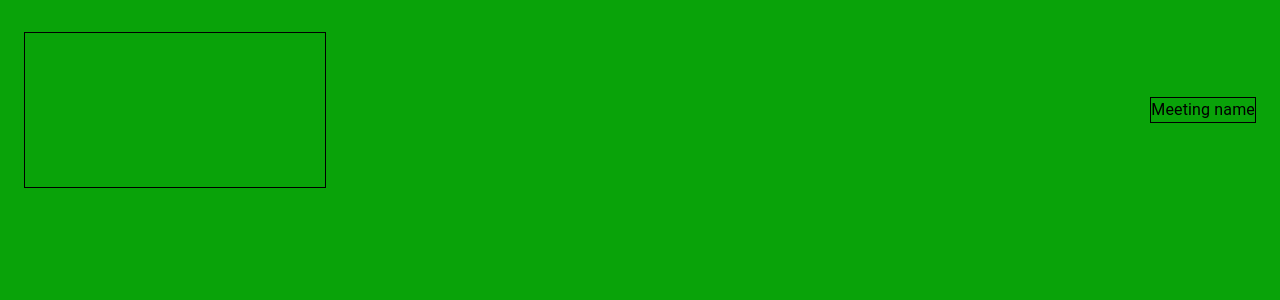
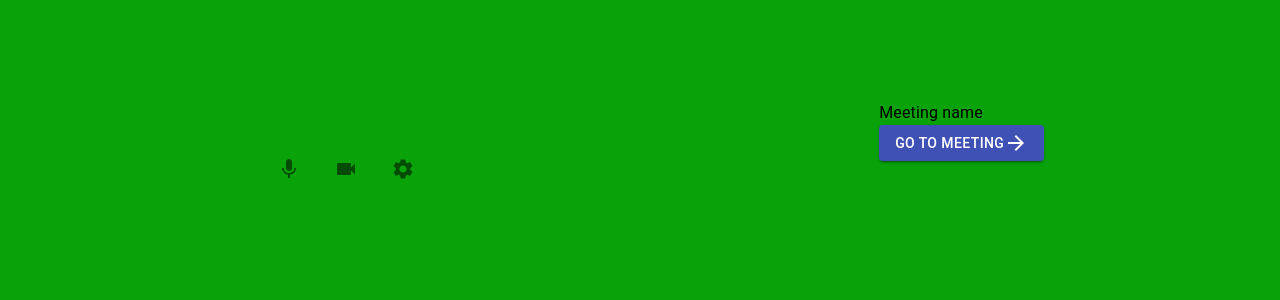
Before and after one commit to ShreyanshPrakash/WebRTCVideoConference, a React (Create React App) app: page /lobby in a window 1280 px wide. Shown: the top 300 px of the page. Built offline with nearby package versions, Linux system fonts and the light colour scheme; no server answers.

Commit message:
Worked on the lobby page.

```diff
--- a/src/components/lobby/lobby.component.js
+++ b/src/components/lobby/lobby.component.js
@@ -4,11 +4,16 @@ import {
     Container,
     Grid,
     Typography,
+    Button,
 } from '@material-ui/core';
+import ArrowForwardIcon from '@material-ui/icons/ArrowForward';
 
 import {
     useGetUserMedia,
 } from 'src/hooks';
+import{
+    VideoPlaceholderComponent,
+} from 'src/reuseableComp';
 
 import './lobby.style.scss';
 
@@ -17,7 +22,7 @@ function LobbyComponent(){
     const [userStream, setUserStream] = useState("");
     const [participantsStream, setParticipantsStream] = useState("");
 
-    const userRef = useRef('');
+    const userVideoRef = useRef('');
 
     const mediaStream = useGetUserMedia({
         video: true,
@@ -26,8 +31,8 @@ function LobbyComponent(){
 
     useEffect( () => {
         if( mediaStream ){
-            userRef.current.srcObject = mediaStream;
-            userRef.current.play()
+            userVideoRef.current.srcObject = mediaStream;
+            userVideoRef.current.play()
         }
     }, [mediaStream])
 
@@ -35,19 +40,27 @@ function LobbyComponent(){
     return(
         <React.Fragment>
             <Container className="lobbyWrapper">
-                <Grid container justify="space-between" alignItems="center">
+                <Grid container justify="space-around" alignItems="center">
                     <Grid item className="videoFeedWrapper">
-                        <video
-                            className="userVideoStream"
-                            ref={userRef}
-                            muted={true}
-                        >
-                        </video>
+                        <VideoPlaceholderComponent
+                            ref={userVideoRef}
+                            config={{
+                                muted: true,
+                            }}
+                        />
                     </Grid>
                     <Grid item className="meetingInfoWrapper">
                         <Typography>
                             Meeting name
                         </Typography>
+                        <Button
+                            fullWidth
+                            color="primary"
+                            variant="contained"
+                        >
+                            Go to Meeting
+                            <ArrowForwardIcon />
+                        </Button>
                     </Grid>
                 </Grid>
             </Container>
--- a/src/components/lobby/lobby.style.scss
+++ b/src/components/lobby/lobby.style.scss
@@ -4,12 +4,18 @@
     margin: 32px auto;
 
     .videoFeedWrapper{
-        border: 1px solid black;
+
+        margin: 24px;
+
+        .userVideoStream{
+            width: 100%;
+        }
 
     }
 
     .meetingInfoWrapper{
-        border: 1px solid black;
+        margin: 24px;
+        padding: 40px;
 
     }
 
--- a/src/hooks/getUserMedia.hooks.js
+++ b/src/hooks/getUserMedia.hooks.js
@@ -5,6 +5,7 @@ function useGetUserMedia(mediaConstraints){
 
     const [userMediaStream, setUserMediaStream] = useState("");
 
+    // need to handle permission denied and other cases.
     useEffect( () => {
         window.navigator.mediaDevices.getUserMedia(mediaConstraints)
             .then( stream => {
--- a/src/reuseableComp/index.js
+++ b/src/reuseableComp/index.js
@@ -1,2 +1,3 @@
 export * from "src/reuseableComp/formBuilder/formBuilder.component";
 export * from "src/reuseableComp/logo/logo.component";
+export * from "src/reuseableComp/videoPlaceholder/videoPlaceholder.component";
--- /dev/null
+++ b/src/reuseableComp/videoPlaceholder/videoPlaceholder.component.js
@@ -0,0 +1,55 @@
+import React from 'react';
+
+import {
+    Grid,
+    IconButton,
+} from '@material-ui/core';
+
+import MicIcon from '@material-ui/icons/Mic';
+import MicOffIcon from '@material-ui/icons/MicOff';
+import SettingsVoiceIcon from '@material-ui/icons/SettingsVoice';
+import VideocamIcon from '@material-ui/icons/Videocam';
+import VideocamOffIcon from '@material-ui/icons/VideocamOff';
+import SettingsIcon from '@material-ui/icons/Settings';
+
+import './videoPlaceholder.style.scss';
+
+const VideoPlaceholderComponent = React.forwardRef(({ config, ...rest }, ref) => {
+
+    return (
+        <React.Fragment>
+            <Grid className="videoPlaceholderWrapper">
+                <Grid container className="videoWrapper">
+                    <video
+                        className="userVideoStream"
+                        ref={ref}
+                        muted={config.muted}
+                    >
+                    </video>
+                </Grid>
+                <Grid container justify="space-evenly" alignItems="center" className="videoButtonsWrapper">
+                    <Grid item>
+                        <IconButton>
+                            <MicIcon />
+                        </IconButton>
+                    </Grid>
+                    <Grid item>
+                        <IconButton>
+                            <VideocamIcon />
+                        </IconButton>
+                    </Grid>
+                    <Grid item>
+                        <IconButton>
+                            <SettingsIcon />
+                        </IconButton>
+                    </Grid>
+                </Grid>
+            </Grid>
+        </React.Fragment>
+    )
+
+})
+
+export {
+    VideoPlaceholderComponent,
+}
--- /dev/null
+++ b/src/reuseableComp/videoPlaceholder/videoPlaceholder.style.scss
@@ -0,0 +1,17 @@
+
+.videoPlaceholderWrapper{
+
+    position: relative;
+
+    .videoWrapper{
+
+    }
+
+    .videoButtonsWrapper{
+        position: absolute;
+        margin: auto;
+        bottom: 8px;
+        padding: 5px 20%;
+        // width: 30%;
+    }
+}
```
